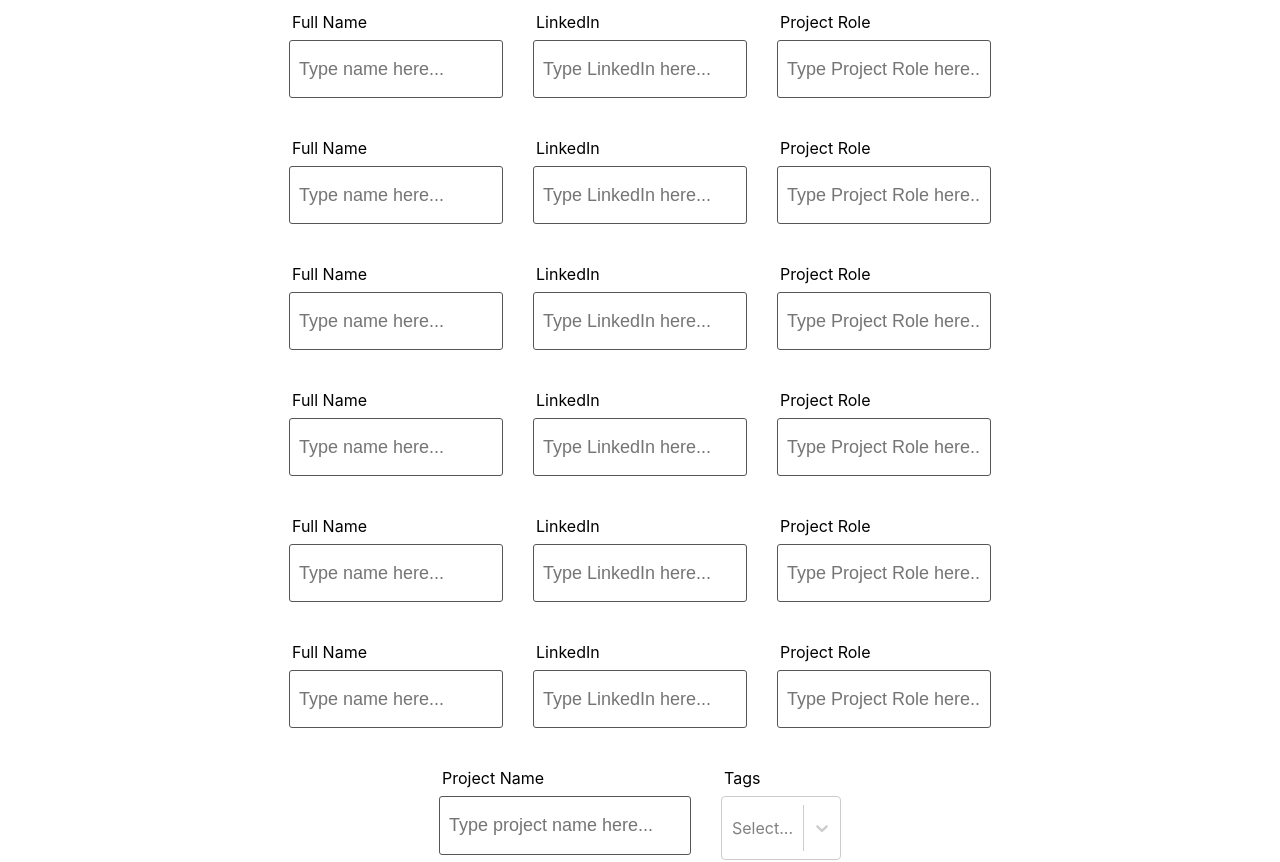
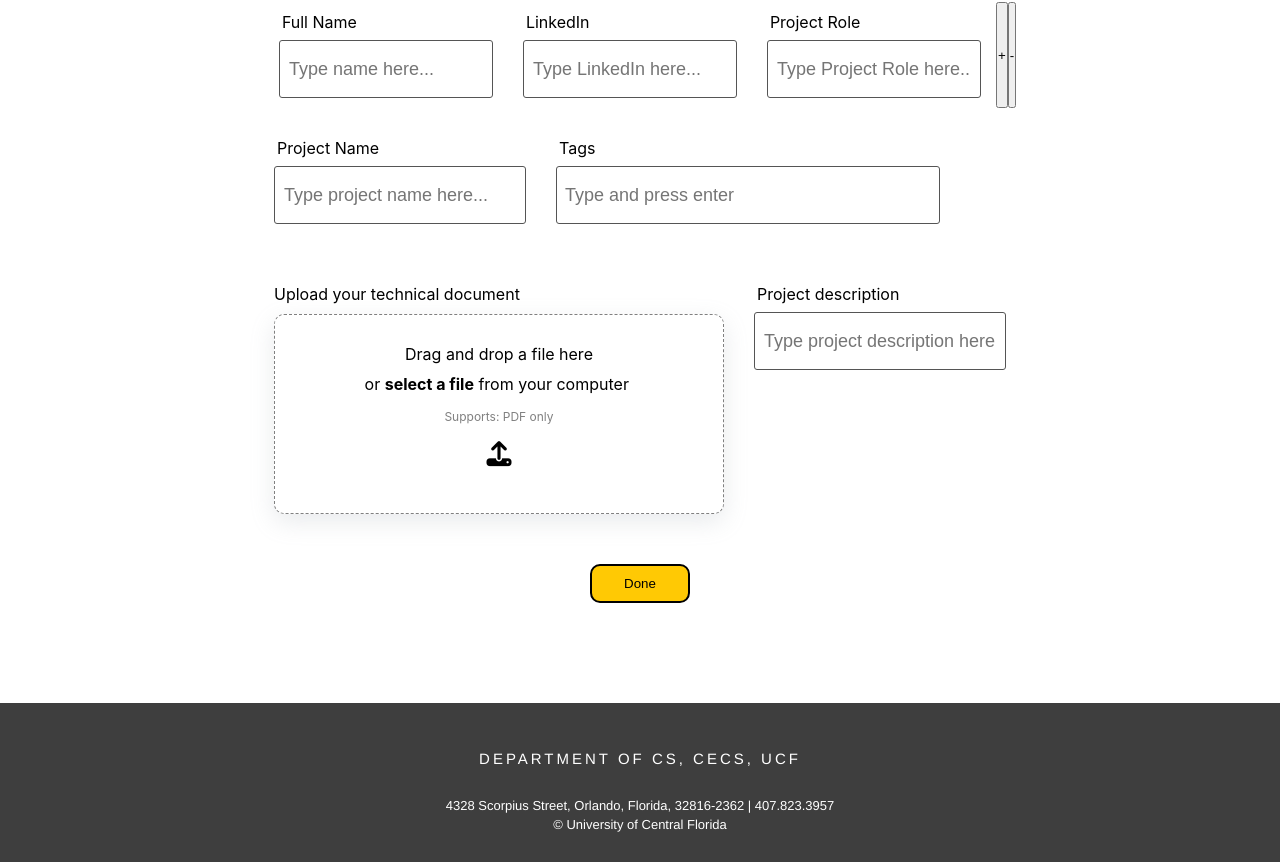
Before and after one commit to sopgeo/Senior-Design-Rising-Server-Project, a React (Create React App) app in the folder frontend/: page /upload in a window 1280 px wide. Shown: the part 216-1078 px from the top of the page. Built offline with nearby package versions, Linux system fonts and the light colour scheme.

Commit message:
Revert "updated tags and home page descriptions"
This reverts commit ecc0477349d29b0f3a1f78b26820de4be5e19909.

```diff
--- a/frontend/package.json
+++ b/frontend/package.json
@@ -14,7 +14,6 @@
     "react-dropzone": "^14.2.3",
     "react-router-dom": "^6.22.3",
     "react-scripts": "5.0.1",
-    "react-select": "^5.8.0",
     "web-vitals": "^2.1.4"
   },
   "scripts": {
--- a/frontend/src/components/Home.js
+++ b/frontend/src/components/Home.js
@@ -17,7 +17,7 @@ function Home() {
           <div class="about">
             <h1 id="about-header">About</h1>
             <hr class="hr1"/>
-            <p class="text">Welcome to the Computer Science Senior Design web portal. This is a central hub for exploring final-year projects in Computer Science department at UCF. Guest access is limited to viewing and searching projects but as a UCF senior design student, you have the opportunity to upload your team’s project. Dive into a collection of the latest ideas fostered by the innovative community of CS@UCF.</p>
+            <p class="text">Lorem ipsum dolor sit amet, consectetur adipiscing elit, sed do eiusmod tempor incididunt ut labore et dolore magna aliqua. Ut enim ad minim veniam, quis nostrud exercitation ullamco laboris nisi ut aliquip ex ea commodo consequat. Duis aute irure dolor in reprehenderit in voluptate velit esse cillum dolore eu fugiat nulla pariatur. Excepteur sint occaecat cupidatat non proident, sunt in culpa qui officia deserunt mollit anim id est laborum.</p>
           </div>
           {/* <img className="about-img" src={require('../images/some-logo.png')}/> */}
           <img className="about-img" src='../images/some-logo.png'/>
@@ -29,7 +29,7 @@ function Home() {
           <div class="presentations">
             <h1 id="pres-header">Presentations</h1>
             <hr class="hr2"/>
-            <p>Towards the end of Senior Design 2, students showcase their projects in a 15–20-minute presentation as a testament to their dedicated research and collaboration. This is presented to a committee of three judges that witness the culmination of the seniors’ creativity and efforts.</p>
+            <p>Lorem ipsum dolor sit amet, consectetur adipiscing elit, sed do eiusmod tempor incididunt ut labore et dolore magna aliqua. Ut enim ad minim veniam, quis nostrud exercitation ullamco laboris nisi ut aliquip ex ea commodo consequat. Duis aute irure dolor in reprehenderit in voluptate velit esse cillum dolore eu fugiat nulla pariatur. Excepteur sint occaecat cupidatat non proident, sunt in culpa qui officia deserunt mollit anim id est laborum.</p>
           </div>
         </div>
 
@@ -37,7 +37,7 @@ function Home() {
           <div class="sponsors">
             <h1 id="sponsor-header">Sponsors</h1>
             <hr className="hr3"/>
-            <p>At the beginning of the SD cycle, sponsors pitch their projects to eager students. These projects include a range of topics from artificial intelligence, frontend design, cyber security, software engineering, database systems, and more, and often projects include a mix of many topics. Teams get the opportunity to pursue a Fall-Spring, Spring-Summer, or Spring-Fall path.</p>
+            <p>Lorem ipsum dolor sit amet, consectetur adipiscing elit, sed do eiusmod tempor incididunt ut labore et dolore magna aliqua. Ut enim ad minim veniam, quis nostrud exercitation ullamco laboris nisi ut aliquip ex ea commodo consequat. Duis aute irure dolor in reprehenderit in voluptate velit esse cillum dolore eu fugiat nulla pariatur. Excepteur sint occaecat cupidatat non proident, sunt in culpa qui officia deserunt mollit anim id est laborum.</p>
           </div>
           {/* <img className="sponsor-img" src={require('../images/some-logo.png')}/> */}
           <img className="sponsor-img" src='../images/some-logo.png'/>
@@ -47,16 +47,15 @@ function Home() {
           <div class="sd1">
             <h1 id="sd1-header">Senior Design 1</h1>
             <hr class="hr4"/>
-            <p class="text1">Senior Design 1 (SD1) marks the beginning of a rewarding journey. During this semester, students are pitched projects by sponsors and usually get placed in their first or second pick, which is how teams are selected. Going forward, biweekly TA check-in meetings are required and so are meetings with the project sponsor(s). At the end, a final detailed technical document with roughly 30 pages of contribution from each member is required to pass SD1. Each student writes about the work they have done and describes technical details about the project.</p>
+            <p class="text1">Lorem ipsum dolor sit amet, consectetur adipiscing elit, sed do eiusmod tempor incididunt ut labore et dolore magna aliqua. Ut enim ad minim veniam, quis nostrud exercitation ullamco laboris nisi ut aliquip ex ea commodo consequat. Duis aute irure dolor in reprehenderit in voluptate velit esse cillum dolore eu fugiat nulla pariatur. Excepteur sint occaecat cupidatat non proident, sunt in culpa qui officia deserunt mollit anim id est laborum.</p>
           </div>
 
           <div class="sd2">
             <h1 id="sd2-header">Senior Design 2</h1>
             <hr class="hr5"/>
-            <p class="text2">Building upon the groundwork of SD1, students continue to refine their projects and address challenges. Lectures are minimal but expectations soar. At the end of SD2, teams present their projects to a panel of judges and are evaluated on technical proficiency and presentation skills, among other criteria. Upon completion, each team has illuminated the path to new possibilities, inspiring students and judges around them, as they are sent off to embark on their next adventures.</p>
+            <p class="text2">Lorem ipsum dolor sit amet, consectetur adipiscing elit, sed do eiusmod tempor incididunt ut labore et dolore magna aliqua. Ut enim ad minim veniam, quis nostrud exercitation ullamco laboris nisi ut aliquip ex ea commodo consequat. Duis aute irure dolor in reprehenderit in voluptate velit esse cillum dolore eu fugiat nulla pariatur. Excepteur sint occaecat cupidatat non proident, sunt in culpa qui officia deserunt mollit anim id est laborum.</p>
           </div>
         </div>
-
     </div>
   );
 }
--- a/frontend/src/components/TagsInput.js
+++ b/frontend/src/components/TagsInput.js
@@ -1,69 +1,30 @@
 import { useState } from 'react'
-import Select from "react-select";
 import "../css/TagsInput.css";
 
-const options = [
-    {value: "HTML", label: "HTML"},
-    {value: "Machine Learning", label: "Machine Learning"},
-    {value: "Artificial Intelligence", label: "Artificial Intelligence"},
-    {value: "Figma", label: "Figma"},
-    {value: "Java", label: "Java"},
-    {value: "JavaScript", label: "JavaScript"},
-    {value: "Unity", label: "Unity"},
-    {value: "Object Oriented Programming", label: "Object Oriented Programming"},
-    {value: "Web Development", label: "Web Development"},
-    {value: "Tensorflow", label: "Tensorflow"},
-    {value: "C#", label: "C#"},
-    {value: "C++", label: "C++"},
-    {value: "Python", label: "Python"},
-    {value: "Research", label: "Research"},
-    {value: "Internet of Things", label: "Internet of Things"},
-    {value: "Game Development", label: "Game Development"},
-    {value: "Mechanical Engineering", label: "Mechanical Engineering"},
-    {value: "Computer Science", label: "Computer Science"},
-    {value: "Electrical Engineering", label: "Electrical Engineering"},
-    {value: "CSS", label: "CSS"},
-    {value: "Sensors", label: "Sensors"},
-    {value: "Detection/", label: "AWS"},
-    {value: "Biology", label: "Biology"},
-    {value: "Genomics", label: "Genomics"},
-    {value: "Robotics", label: "AWS"},
-    {value: "VR", label: "VR"},
-    {value: "Linguistics", label: "Linguistics"},
-    {value: "MySQL", label: "MySQL"},
-    {value: "MongoDB", label: "MongoDB"},
-    {value: "AWS", label: "AWS"},
-    {value: "Scientific Research", label: "Scientific Research"},
-    {value: "Computer Vision", label: "Computer Vision"},
-    {value: "UI/UX", label: "UI/UX"}
-]
+function TagsInput(){
+    const [tags, setTags] = useState([])
 
-function TagsInput(){
-    const [selectedOptions, setSelectedOptions] = useState([])
+    function handleKeyDown(e){
+        if(e.key !== 'Enter') return
+        const value = e.target.value
+        if(!value.trim()) return
+        setTags([...tags, value])
+        e.target.value = ''
+    }
 
-    const handleChange = (selectedOption) => {
-        setSelectedOptions(selectedOption);
-    };
-
-    const customStyles = {
-        option: (provided, state) => ({
-          ...provided,
-          fontSize: 14,
-          color: 'black',
-          borderColor: 'black',
-          backgroundColor: 'black',
-          backgroundColor: state.isSelected ? 'black' : 'white', // Change background color for selected options
-        }),
-      };
+    function removeTag(index){
+        setTags(tags.filter((el, i) => i !== index))
+    }
 
     return (
         <div className="tags-input-container">
-            <Select
-                options={options}
-                value={selectedOptions}
-                onChange={handleChange}
-                isMulti={true}
-            />
+            { tags.map((tag, index) => (
+                <div className="tag-item" key={index}>
+                    <span className="text">{tag}</span>
+                    <span className="close" onClick={() => removeTag(index)}>&times;</span>
+                </div>
+            )) }
+            <input onKeyDown={handleKeyDown} type="text" className="tags-input" placeholder="Type and press enter" />
         </div>
     )
 }
--- a/frontend/src/components/Upload.js
+++ b/frontend/src/components/Upload.js
@@ -2,7 +2,6 @@
 import "../css/Upload.css";
 import React, { useState } from "react";
 import { useDropzone } from 'react-dropzone'
-
 import TagsInput from "../components/TagsInput"
 
 function Upload() {
@@ -50,7 +49,6 @@ function Upload() {
             <h3>Enter metadata about your project and submit it for admin approval</h3>
         </div>
 
-        {/* first member field */}
         <div className="user-info">
             <div className="full-name-field">
                 <div id="full-name-header">Full Name</div>
@@ -67,103 +65,12 @@ function Upload() {
                 <div id="project-role-header">Project Role</div>
                 <input type="text" id="project-role-input" placeholder="Type Project Role here..."/>
             </div>
+
+            {/* <button onClick={addUser}>+</button> */}
+            {/* <button onClick={removeUser}>-</button> */}
+            <button id="add-button">+</button>
+            <button id="remove-button">-</button>
         </div>
-
-        {/* second member field */}
-        <div className="user-info">
-            <div className="full-name-field">
-                <div id="full-name-header">Full Name</div>
-                {/* <br/> */}
-                <input type="text" id="full-name-input" placeholder="Type name here..."/>
-            </div>
-
-            <div className="linked-in-field">
-                <div id="linked-in-header">LinkedIn</div>
-                <input type="text" id="linked-in-input" placeholder="Type LinkedIn here..."/>
-            </div>
-
-            <div className="project-role-field">
-                <div id="project-role-header">Project Role</div>
-                <input type="text" id="project-role-input" placeholder="Type Project Role here..."/>
-            </div>
-        </div>
-
-        {/* third member field */}
-        <div className="user-info">
-            <div className="full-name-field">
-                <div id="full-name-header">Full Name</div>
-                {/* <br/> */}
-                <input type="text" id="full-name-input" placeholder="Type name here..."/>
-            </div>
-
-            <div className="linked-in-field">
-                <div id="linked-in-header">LinkedIn</div>
-                <input type="text" id="linked-in-input" placeholder="Type LinkedIn here..."/>
-            </div>
-
-            <div className="project-role-field">
-                <div id="project-role-header">Project Role</div>
-                <input type="text" id="project-role-input" placeholder="Type Project Role here..."/>
-            </div>
-        </div>
-
-        {/* fourth member field */}
-        <div className="user-info">
-            <div className="full-name-field">
-                <div id="full-name-header">Full Name</div>
-                {/* <br/> */}
-                <input type="text" id="full-name-input" placeholder="Type name here..."/>
-            </div>
-
-            <div className="linked-in-field">
-                <div id="linked-in-header">LinkedIn</div>
-                <input type="text" id="linked-in-input" placeholder="Type LinkedIn here..."/>
-            </div>
-
-            <div className="project-role-field">
-                <div id="project-role-header">Project Role</div>
-                <input type="text" id="project-role-input" placeholder="Type Project Role here..."/>
-            </div>
-        </div>
-
-        {/* fifth member field */}
-        <div className="user-info">
-            <div className="full-name-field">
-                <div id="full-name-header">Full Name</div>
-                {/* <br/> */}
-                <input type="text" id="full-name-input" placeholder="Type name here..."/>
-            </div>
-
-            <div className="linked-in-field">
-                <div id="linked-in-header">LinkedIn</div>
-                <input type="text" id="linked-in-input" placeholder="Type LinkedIn here..."/>
-            </div>
-
-            <div className="project-role-field">
-                <div id="project-role-header">Project Role</div>
-                <input type="text" id="project-role-input" placeholder="Type Project Role here..."/>
-            </div>
-        </div>
-
-        {/* sixth member field */}
-        <div className="user-info">
-            <div className="full-name-field">
-                <div id="full-name-header">Full Name</div>
-                {/* <br/> */}
-                <input type="text" id="full-name-input" placeholder="Type name here..."/>
-            </div>
-
-            <div className="linked-in-field">
-                <div id="linked-in-header">LinkedIn</div>
-                <input type="text" id="linked-in-input" placeholder="Type LinkedIn here..."/>
-            </div>
-
-            <div className="project-role-field">
-                <div id="project-role-header">Project Role</div>
-                <input type="text" id="project-role-input" placeholder="Type Project Role here..."/>
-            </div>
-        </div>
-
 
         <div className="project-info">
             <div className="line1">
@@ -183,7 +90,7 @@ function Upload() {
                 <div className="tech-doc-field">
                 <label id="tech-doc">Upload your technical document</label>
                 <div className="drop-zone" {...getRootProps({className: "dropzone"})} >
-                    <input accept="application/pdf" className="input-zone" {...getInputProps() } />
+                    <input className="input-zone" {...getInputProps() } />
                     {isDragActive ? (
                         <div className="drop-files">
                              <p>Release to drop the file here</p>
@@ -210,9 +117,7 @@ function Upload() {
 
                 <div className="proj-desc-field">
                     <div id="project-description">Project description</div>
-                    <span contenteditable="true">
-                        <textarea type="text" id="proj-desc" placeholder="Type project description here..."> </textarea>
-                    </span>
+                    <input type="text" id="proj-desc" placeholder="Type project description here..."/>
                 </div>
             </div>
 
--- a/frontend/src/css/TagsInput.css
+++ b/frontend/src/css/TagsInput.css
@@ -11,21 +11,18 @@ body{
     /* font-weight: bold; */
 }
 
-/* .tags-input-container{ */
-
-
-.react-select{
-    margin: 10rem;
+.tags-input-container{
     border: 1px solid #555555;
     padding: 0.5em;
     border-radius: 3px;
-    /* width: min(30vw, 600px);  */
+    /* height: min(40vw, 200px);  */
+    width: min(30vw, 600px);
+    /* width: 30vw; */
     display: flex;
     align-items: center;
     flex-wrap: wrap;
-    /* gap: .5em; */
+    gap: .5em;
 }
-
 
 .tag-item{
     background-color: rgb(218, 216, 216);
--- a/frontend/src/css/Upload.css
+++ b/frontend/src/css/Upload.css
@@ -23,11 +23,6 @@
     margin-bottom: 8px;
 }
 
-#proj-desc {
-    height: 250em;
-    width: 400px;
-}
-
 .user-info {
     margin: 10px;
     display: flex;
@@ -44,9 +39,8 @@
 }
 
 #proj-desc {
-    width: 450px;
-    height: 200px;
-    font-size: 16px;
+    /* height: 200px; */
+    /* width: 150px; */
 }
 
 #full-name-input, #linked-in-input, #project-role-input {
@@ -61,7 +55,7 @@
 .line1 {
     margin: 10px;
     display: flex;
-    justify-content: center;
+    justify-content: left;
     text-align: left;
 }
 
```
Also changed, not shown: 1 other file (tests, documents, lock files or other folders).
